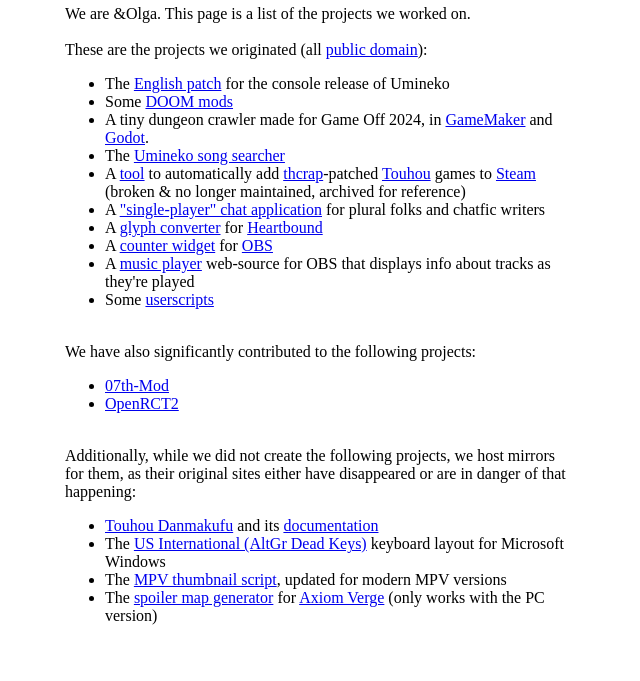
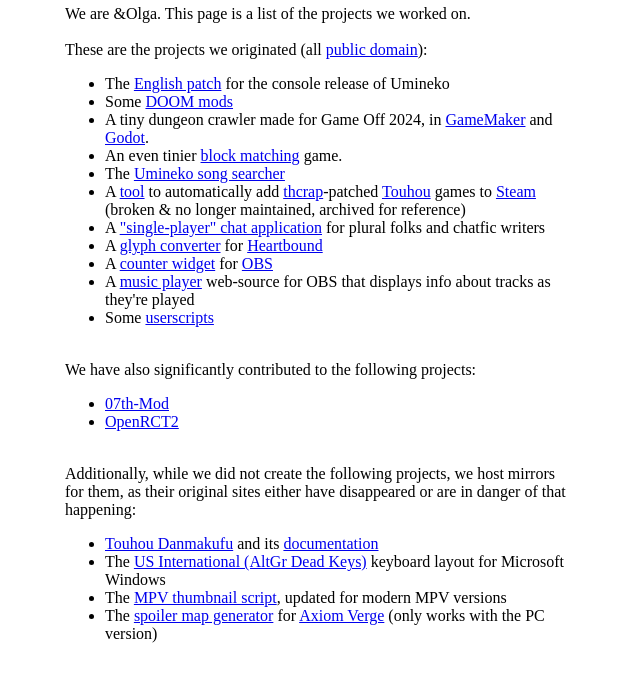
Before and after one commit to andOlga/andolga.github.io, a plain HTML site: page index.html in a window 1280 px wide. Shown: the part 71-752 px from the top of the page, without its empty margins (319-959 px from the left). Drawn offline with Linux system fonts and the light colour scheme.

Commit message:
Update index.html

```diff
--- a/index.html
+++ b/index.html
@@ -32,6 +32,7 @@
     <li>The <a href=https://andolga.github.io/umineko-catbox-english>English patch</a> for the console release of Umineko</li>
     <li>Some <a href=https://github.com/andOlga/wads>DOOM mods</a></li>
     <li>A tiny dungeon crawler made for Game Off 2024, in <a href="https://github.com/andOlga/game-off-2024-gamemaker">GameMaker</a> and <a href="https://github.com/andOlga/game-off-2024-godot">Godot</a>.</li>
+    <li>An even tinier <a href="https://github.com/andolga/block-matcher">block matching</a> game.</li>
     <li>The <a href=https://andolga.github.io/umineko-song-searcher>Umineko song searcher</a></li>
     <li>A <a href=https://github.com/andOlga/steam-thcrap>tool</a> to automatically add <a href=https://thpatch.net>thcrap</a>-patched <a href=https://touhou-project.news>Touhou</a> games to <a href=https://s.team>Steam</a> (broken & no longer maintained, archived for reference)</li>
     <li>A <a href=https://github.com/andOlga/SysChat>"single-player" chat application</a> for plural folks and chatfic writers</li>
```
